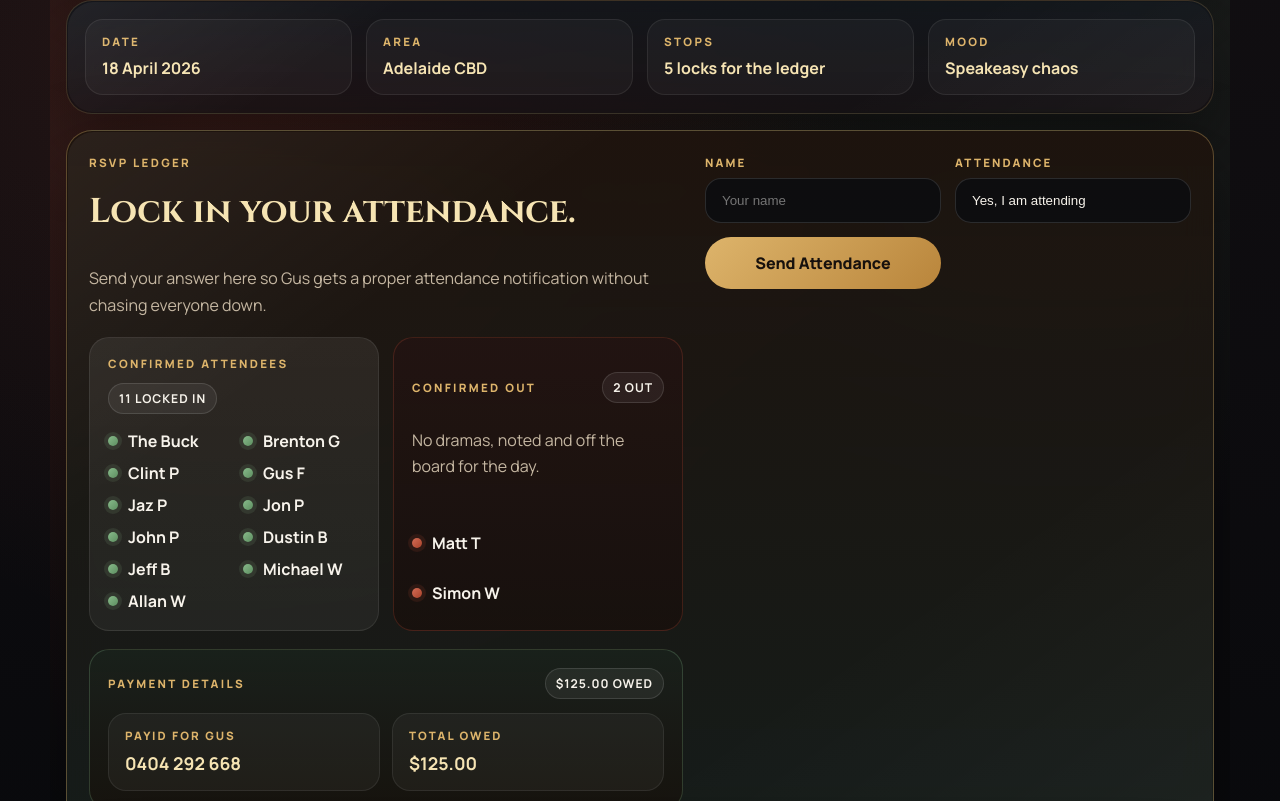
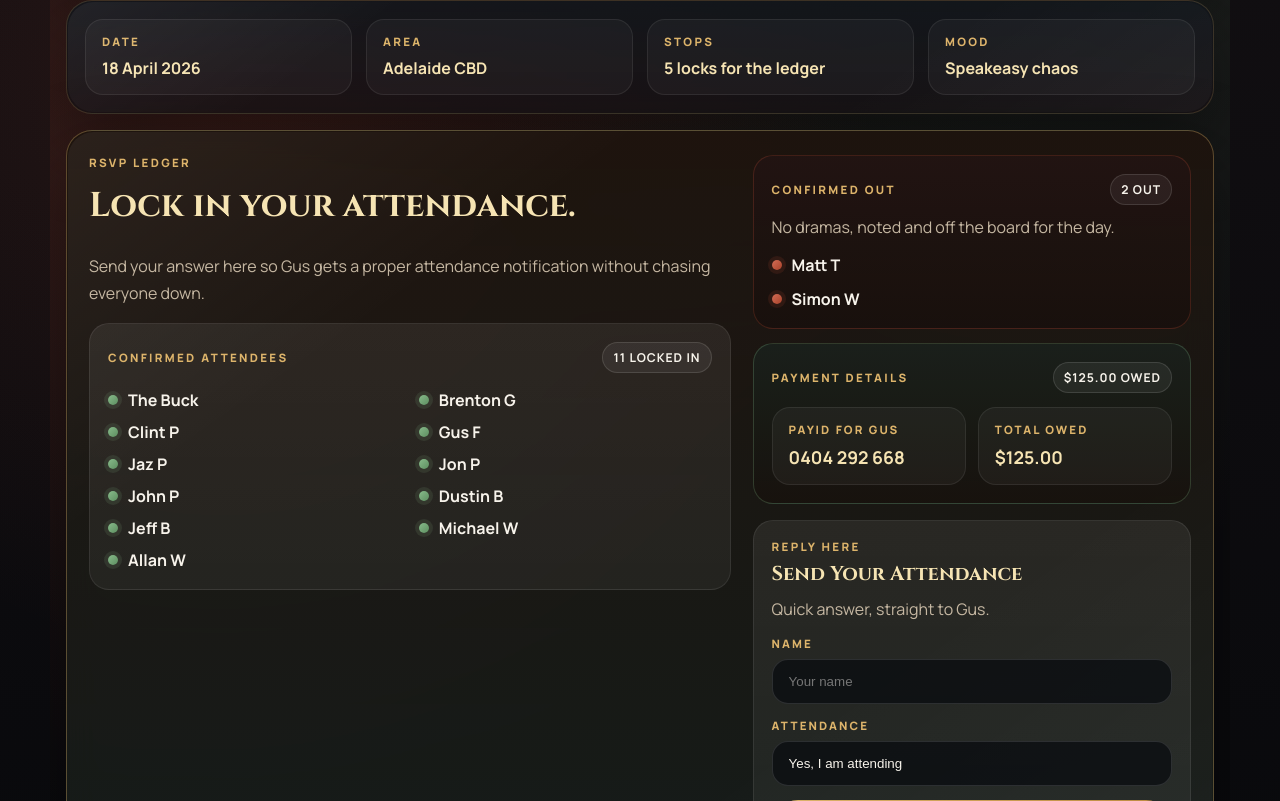
Before and after one commit to mgf-82/peaky-bucks-party, a React (Create React App) app: page / in a window 1280 px wide. Shown: the part 599-1400 px from the top of the page. Built offline with nearby package versions, Linux system fonts and the light colour scheme.

Commit message:
refine: smooth RSVP ledger layout

```diff
--- a/src/components/RsvpPanel.js
+++ b/src/components/RsvpPanel.js
@@ -91,6 +91,7 @@ const RsvpPanel = () => {
 
   return (
     <section className="rsvp-card" id="rsvp" aria-labelledby="rsvp-title">
+      <div className="rsvp-main">
         <div className="rsvp-copy">
           <p className="closing-eyebrow">RSVP Ledger</p>
           <h2 className="must-do-title" id="rsvp-title">Lock in your attendance.</h2>
@@ -98,8 +99,8 @@ const RsvpPanel = () => {
             Send your answer here so Gus gets a proper attendance notification without chasing
             everyone down.
           </p>
-        <div className="attendance-columns" aria-labelledby="confirmed-title">
-          <div className="confirmed-list-card confirmed-list-card-in">
+        </div>
+        <div className="confirmed-list-card confirmed-list-card-in" aria-labelledby="confirmed-title">
           <div className="confirmed-list-header">
             <p className="panel-eyebrow" id="confirmed-title">Confirmed Attendees</p>
             <span className="status-badge">{confirmedAttendees.length} locked in</span>
@@ -113,7 +114,13 @@ const RsvpPanel = () => {
             ))}
           </ul>
         </div>
-          <div className="confirmed-list-card confirmed-list-card-out" aria-labelledby="confirmed-out-title">
+      </div>
+      <div className="rsvp-sidebar">
+        <div className="rsvp-sidebar-panels">
+          <div
+            className="confirmed-list-card confirmed-list-card-out"
+            aria-labelledby="confirmed-out-title"
+          >
             <div className="confirmed-list-header">
               <p className="panel-eyebrow" id="confirmed-out-title">Confirmed Out</p>
               <span className="status-badge">{confirmedOutAttendees.length} out</span>
@@ -127,7 +134,6 @@ const RsvpPanel = () => {
                 </li>
               ))}
             </ul>
-          </div>
           </div>
           <div className="payment-card" aria-labelledby="payment-title">
             <div className="confirmed-list-header">
@@ -146,7 +152,14 @@ const RsvpPanel = () => {
             </div>
           </div>
         </div>
-      <form className="rsvp-form" onSubmit={handleSubmit}>
+        <form className="rsvp-form rsvp-form-card" onSubmit={handleSubmit}>
+          <div className="confirmed-list-header">
+            <div>
+              <p className="panel-eyebrow">Reply Here</p>
+              <h3 className="rsvp-form-title">Send Your Attendance</h3>
+            </div>
+          </div>
+          <p className="rsvp-form-copy">Quick answer, straight to Gus.</p>
         <label className="rsvp-field">
           <span className="rsvp-label">Name</span>
           <input
@@ -197,6 +210,7 @@ const RsvpPanel = () => {
           </p>
         )}
         </form>
+      </div>
     </section>
   );
 };
--- a/src/styles.css
+++ b/src/styles.css
@@ -287,7 +287,7 @@ button {
 
 .rsvp-card {
   display: grid;
-  grid-template-columns: minmax(0, 1.1fr) minmax(320px, 0.9fr);
+  grid-template-columns: minmax(0, 1.2fr) minmax(320px, 0.82fr);
   gap: 22px;
   margin-bottom: 20px;
   padding: 24px 22px;
@@ -295,22 +295,53 @@ button {
   border-color: rgba(221, 180, 107, 0.34);
 }
 
+.rsvp-main,
+.rsvp-sidebar,
 .rsvp-copy,
 .rsvp-form {
   position: relative;
   z-index: 1;
 }
 
+.rsvp-main,
+.rsvp-sidebar {
+  display: grid;
+  align-content: start;
+  gap: 16px;
+}
+
 .rsvp-copy {
   display: grid;
-  gap: 18px;
+  gap: 12px;
 }
 
 .rsvp-form {
   display: grid;
-  grid-template-columns: repeat(2, minmax(0, 1fr));
+  grid-template-columns: 1fr;
   gap: 14px;
   align-content: start;
+}
+
+.rsvp-form-card {
+  padding: 18px;
+  border-radius: 20px;
+  background:
+    linear-gradient(180deg, rgba(255, 255, 255, 0.04), rgba(255, 255, 255, 0.02)),
+    rgba(255, 255, 255, 0.03);
+  border: 1px solid rgba(255, 255, 255, 0.08);
+}
+
+.rsvp-form-title {
+  margin: 6px 0 0;
+  font-family: 'Cinzel', Georgia, serif;
+  color: var(--accent-strong);
+  font-size: 1.25rem;
+}
+
+.rsvp-form-copy {
+  margin: -4px 0 0;
+  color: var(--text-muted);
+  line-height: 1.6;
 }
 
 .rsvp-field,
@@ -393,12 +424,6 @@ button {
   color: #ffb7aa;
 }
 
-.attendance-columns {
-  display: grid;
-  grid-template-columns: repeat(2, minmax(0, 1fr));
-  gap: 14px;
-}
-
 .confirmed-list-card {
   display: grid;
   gap: 14px;
@@ -412,11 +437,17 @@ button {
 
 .confirmed-list-card-in {
   gap: 16px;
+  min-height: 100%;
 }
 
 .confirmed-list-card-out {
   border-color: rgba(207, 83, 56, 0.22);
   background: linear-gradient(180deg, rgba(34, 20, 18, 0.92), rgba(24, 16, 13, 0.88));
+}
+
+.rsvp-sidebar-panels {
+  display: grid;
+  gap: 14px;
 }
 
 .payment-card {
@@ -847,6 +878,10 @@ button {
   .rsvp-card {
     grid-template-columns: 1fr;
   }
+
+  .rsvp-sidebar-panels {
+    grid-template-columns: repeat(2, minmax(0, 1fr));
+  }
 }
 
 @media (max-width: 720px) {
@@ -897,9 +932,9 @@ button {
   .style-guide,
   .flat-cap-links,
   .rsvp-form,
-  .attendance-columns,
   .payment-grid,
-  .confirmed-list-two-column {
+  .confirmed-list-two-column,
+  .rsvp-sidebar-panels {
     grid-template-columns: 1fr;
   }
 }
```
Lines whose indentation alone changed are shown as unchanged.
